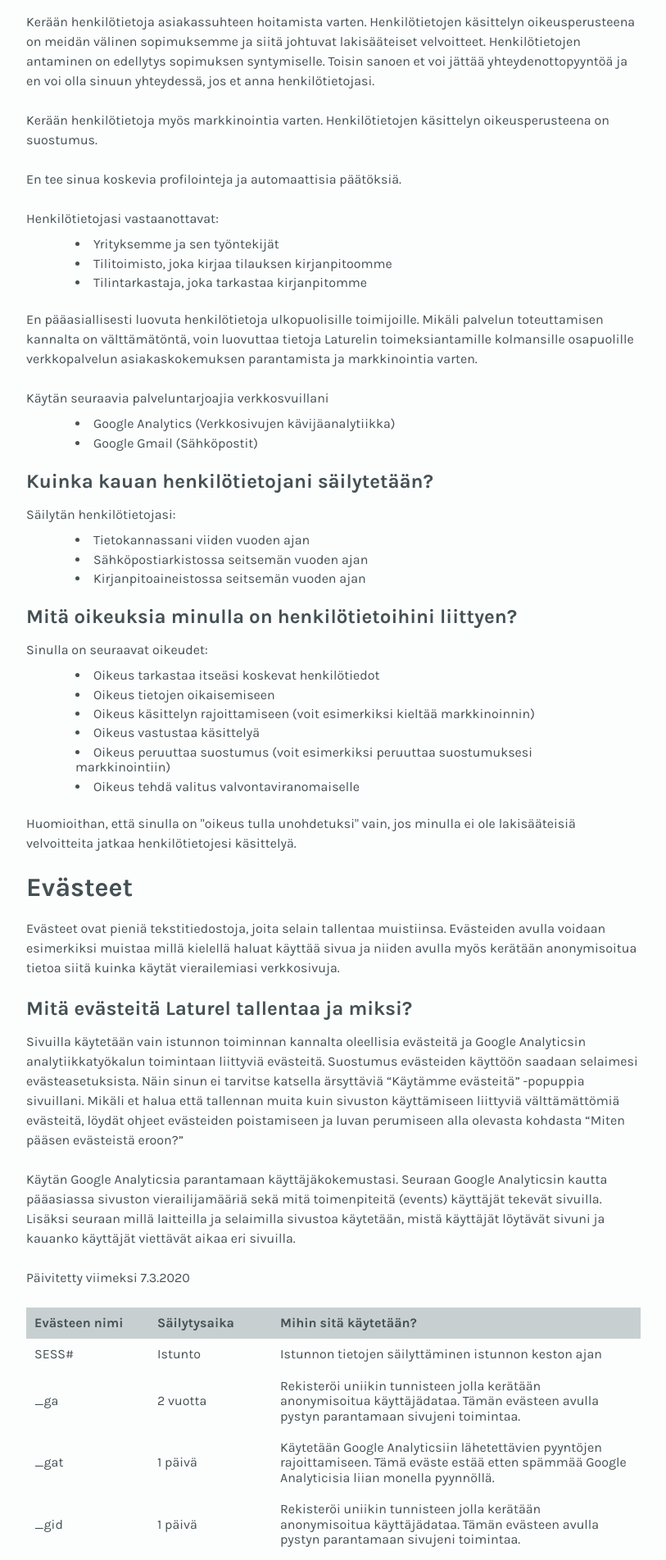
After one commit to Zigelzi/laturel-web, a Flask app: page /tietosuoja in a window 1280 px wide. The commit adds this page. Shown: the part 1417-3320 px from the top of the page at 82% size, without its empty margins (233-1046 px from the left). Run offline with Flask 2, Linux system fonts and the light colour scheme; parts of the project's set-up code (start-up, migrations or seed data) failed here and were passed over; some libraries are stand-ins or nearby versions.

Commit message:
Add privacy policy page and it's styling

```diff
--- a/laturel/routes.py
+++ b/laturel/routes.py
@@ -123,6 +123,11 @@ def data():
 def web_contact_card():
     return render_template('main/example_contactcard.html')
 
+@app.route('/tietosuoja', subdomain='www')
+@app.route('/tietosuoja')
+def privacy_policy():
+    return render_template('main/privacy_policy.html')
+
 @app.route('/', subdomain='vantasia')
 def vantasia_index():
     form = ContactForm()
--- a/laturel/static/css/style.css
+++ b/laturel/static/css/style.css
@@ -32,6 +32,34 @@ a {
 }
 a:hover::after {
   transform: scaleY(0);
+}
+
+table {
+  table-layout: fixed;
+  border-collapse: collapse;
+}
+table th {
+  background-color: #C7CFD1;
+  text-align: left;
+}
+table th, table td {
+  padding: 10px;
+}
+table thead th:nth-child(1) {
+  width: 20%;
+}
+table thead th:nth-child(2) {
+  width: 20%;
+}
+table thead th:nth-child(3) {
+  width: 60%;
+}
+table tbody tr:hover {
+  background-color: #E3E7E8;
+}
+
+ul li, ol li {
+  margin-bottom: 5px;
 }
 
 a:visited {
@@ -443,9 +471,13 @@ template {
   margin: 0 auto 0.6em auto;
   max-width: 750px;
 }
-.container p {
-  margin: 0.5em auto 2em;
+.container p, .container ul, .container table {
+  margin: 0rem auto 1.5rem;
   max-width: 750px;
+}
+.container ul {
+  list-style-position: inside;
+  padding: 0 60px;
 }
 .container .btn-left {
   max-width: 750px;
@@ -453,6 +485,12 @@ template {
 }
 .container .btn {
   margin-top: auto;
+}
+.container .bottom-margin-5 {
+  margin: 0 auto 5px auto;
+}
+.container .bottom-margin-10 {
+  margin: 0 auto 10px auto;
 }
 
 .flex-centered {
--- a/laturel/static/scss/base/_base.scss
+++ b/laturel/static/scss/base/_base.scss
@@ -38,6 +38,40 @@ a {
     }
 }
 
+table {
+    table-layout: fixed;
+    border-collapse: collapse;
+    th {
+        background-color: $gray-200;
+        text-align: left;
+    }
+    th, td {
+        padding: 10px;
+    }
+    thead {
+        th:nth-child(1){
+            width: 20%;
+        }
+        th:nth-child(2){
+            width: 20%;
+        }
+        th:nth-child(3){
+            width: 60%;
+        }
+    }
+    tbody {
+        tr:hover {
+            background-color: $gray-100;
+        }
+    }
+}
+
+ul, ol {
+    li {
+        margin-bottom: 5px;
+    }
+}
+
 a:visited {
     color: $gray-700;
 }
--- a/laturel/static/scss/base/_layout.scss
+++ b/laturel/static/scss/base/_layout.scss
@@ -63,9 +63,14 @@
         max-width: 750px;
     }
 
-    p {
-        margin: .5em auto 2em;
+    p, ul, table  {
+        margin: 0rem auto 1.5rem;
         max-width: 750px;
+    }
+
+    ul {
+        list-style-position: inside;
+        padding: 0 60px;
     }
 
     .btn-left {
@@ -74,6 +79,14 @@
     }
     .btn {
         margin-top: auto;
+    }
+
+    .bottom-margin-5 {
+        margin: 0 auto 5px auto;
+    }
+
+    .bottom-margin-10 {
+       margin: 0 auto 10px auto;
     }
 }
 
--- /dev/null
+++ b/laturel/templates/main/privacy_policy.html
@@ -0,0 +1,168 @@
+{% extends "main/layout.html" %}
+
+{% block title %}Tietosuoja{% endblock %}
+
+{% block content%}
+<div class="container">
+    <div class="column">
+        <div id="data-and-privacy">
+            <h1>Tietosuoja ja yksityisyys</h1>
+            <p>Tältä sivulta saat tietoa siitä, miten Laturel Tmi:ssa noudatetaan tietosuoja-asioita EU:n jäsenmaissa EU:n tietosuoja-asetuksen (GDPR) mukaisesti. Mikäli sinulla on kysyttävää tietosuojaan liittyvistä asioista (tai oikeastaan mistään muustakaan!), niin ole yhteydessä minuun sähköpostilla osoitteeseen <a href="mailto:miika.a.savela@gmail.com">miika.a.savela@gmail.com</a>.</p>
+            <p>Jotta voin palvella sinua parhaani mukaan, se edellyttää joitain sinua koskevien tietojen keräystä ja käsittelyä. Arvostan yksityisyyttäsi ja olen sitoutunut suojaamaan sitä. Mikäli haluat vain selailla ja lukea sivua, se onnistuu täysin anonyymisti ilman että henkilöllisyytesi paljastuu.</p>
+            <p>Tämä tietosuojaseloste sisältää tietoa siitä, mitä henkilötietoa kerään, millä periaatteella sitä käsittelen ja mitä oikeuksia ja vaikuttamismahdollisuuksia sinulla on tietojasi koskien.</p>
+        </div>
+        <div id="register-and-contact-information">
+            <h2>Rekisterinpitäjä ja yhteystiedot</h2>
+            <p class="bottom-margin-5">Käsiteltävien henkilötietojen rekisterinpitäjänä toimii</p>
+            <p class="bottom-margin-5">Laturel Tmi</p>
+            <p class="bottom-margin-5">Hakulintie 43 A7</p>
+            <p class="bottom-margin-5">08500 Lohja</p>
+            <p class=""><a href="mailto:info.laturel@gmail.com">info.laturel@gmail.com</a></p>
+        </div>
+        <div id="why-purpose">
+            <h2>Mihin tarkoitukseen henkilötietojani kerätään?</h2>
+            <p class="bottom-margin-10">Kerään, säilytän ja käsittelen sinua koskevia henkilötietoja vain ennalta määriteltyihin tarkoituksiin. Pääasialliset käyttötarkoitukset ovat:</p>
+            <ul>
+                <li>Hyvän asiakaskokemuksen tarjoaminen</li>
+                <li>Sopimusvelvotteiden toteuttaminen</li>
+                <li>Asiakasviestintä ja yhteydenottopyyntöihin vastaaminen</li>
+                <li>Liiketoimintani ja palveluiden kehittäminen</li>
+                <li>Laskutus</li>
+                <li>Paremman asiakaspalvelun tarjoaminen</li>
+            </ul>
+        </div>
+        <div id="what-and-where">
+            <h2>Mitä henkilötietoja minusta kerätään ja mistä lähteistä?</h2>
+            <p class="bottom-margin-10">Kerään sinua koskevia henkilötietoja pääasiassa sinulta itseltäsi yhteydenottojen yhteydessä tai myöhemmin palvelun tuottamisen ja käytön yhteydessä. Tämän lisäksi saatan kerätä tietoja julkisista lähteistä ja rekistereistä, kuten YTJ tietokannasta. Kerään myös verkkosivujeni kävijätietoa Google Analytics -palvelun avulla, jotta voin analysoida ja kehittää sivustoani jatkuvasti sinua paremmin palvelevaksi Tyypillisesti saatan saada suoraan sinulta seuraavia tietoja esimerkiksi yhteydenottosi yhteydessä:</p>
+            <ul>
+                <li>Etu- ja sukunimi</li>
+                <li>Yhteystiedot (sähköpostiosoite ja puhelinnumero)</li>
+                <li>Yrityksen nimi</li>
+            </ul>
+            <p class="bottom-margin-10">Sivuilla vieraillessasi voin saada sinulta automaattisesti seuraavia tietoja:</p>
+            <ul>
+                <li>Google Analytics -kävijätietopalvelun avulla kerätty anonyymi analytiikkatieto</li>
+            </ul>
+            <p class="bottom-margin-10">Julkisista lähteistä kerättävät tiedot:</p>
+            <ul>
+                <li>YTJ-yrityshausta kerätyt yrityksen tiedot, kuten yrityksen osoite</li>
+                <li>TIEKE:n verkkolaskuosoitteistosta kerätyt yrityksen verkkolaskutustiedot</li>
+            </ul>
+            <p>Pääasiallinen lähde tiedoille on käyttäjä itse, eli siis sinä. Halutessasi sinulla on oikeus kieltää joidenkin tietojen käyttö ja vaatia sitä minulta.</p>
+        </div>
+        <div id="why-and-what-right">
+            <h2>Miksi ja millä perusteella henkilötietojani kerätään ja mihin niitä tarvitaan?</h2>
+            <p>Kerään henkilötietoja asiakassuhteen hoitamista varten. Henkilötietojen käsittelyn oikeusperusteena on meidän välinen sopimuksemme ja siitä johtuvat lakisääteiset velvoitteet. Henkilötietojen antaminen on edellytys sopimuksen syntymiselle. Toisin sanoen et voi jättää yhteydenottopyyntöä ja en voi olla sinuun yhteydessä, jos et anna henkilötietojasi.</p>
+            <p>Kerään henkilötietoja myös markkinointia varten. Henkilötietojen käsittelyn oikeusperusteena on suostumus.</p>
+            <p>En tee sinua koskevia profilointeja ja automaattisia päätöksiä.</p>
+        </div>
+        <div id="who">
+            <p class="bottom-margin-10">Henkilötietojasi vastaanottavat:</p>
+            <ul>
+                <li>Yrityksemme ja sen työntekijät</li>
+                <li>Tilitoimisto, joka kirjaa tilauksen kirjanpitoomme</li>
+                <li>Tilintarkastaja, joka tarkastaa kirjanpitomme</li>
+            </ul>
+            <p>En pääasiallisesti luovuta henkilötietoja ulkopuolisille toimijoille. Mikäli palvelun toteuttamisen kannalta on välttämätöntä, voin luovuttaa tietoja Laturelin toimeksiantamille kolmansille osapuolille verkkopalvelun asiakaskokemuksen parantamista ja markkinointia varten.</p>
+            <p class="bottom-margin-10">Käytän seuraavia palveluntarjoajia verkkosvuillani</p>
+            <ul>
+                <li>Google Analytics (Verkkosivujen kävijäanalytiikka)</li>
+                <li>Google Gmail (Sähköpostit)</li>
+            </ul>
+        </div>
+        <div id="how-long">
+            <h2>Kuinka kauan henkilötietojani säilytetään?</h2>
+            <p class="bottom-margin-10">Säilytän henkilötietojasi:</p>
+            <ul>
+                <li>Tietokannassani viiden vuoden ajan</li>
+                <li>Sähköpostiarkistossa seitsemän vuoden ajan</li>
+                <li>Kirjanpitoaineistossa seitsemän vuoden ajan</li>
+            </ul>
+        </div>
+        <div id="what-rights">
+            <h2>Mitä oikeuksia minulla on henkilötietoihini liittyen?</h2>
+            <p class="bottom-margin-10">Sinulla on seuraavat oikeudet:</p>
+            <ul>
+                <li>Oikeus tarkastaa itseäsi koskevat henkilötiedot</li>
+                <li>Oikeus tietojen oikaisemiseen</li>
+                <li>Oikeus käsittelyn rajoittamiseen (voit esimerkiksi kieltää markkinoinnin)</li>
+                <li>Oikeus vastustaa käsittelyä</li>
+                <li>Oikeus peruuttaa suostumus (voit esimerkiksi peruuttaa suostumuksesi markkinointiin)</li>
+                <li>Oikeus tehdä valitus valvontaviranomaiselle</li>
+            </ul>
+            <p>Huomioithan, että sinulla on "oikeus tulla unohdetuksi" vain, jos minulla ei ole lakisääteisiä velvoitteita jatkaa henkilötietojesi käsittelyä.</p>
+        </div>
+        <div id="cookies">
+            <div id="cookie-general">
+                <h1>Evästeet</h1>
+                <p>Evästeet ovat pieniä tekstitiedostoja, joita selain tallentaa muistiinsa. Evästeiden avulla voidaan esimerkiksi muistaa millä kielellä haluat käyttää sivua ja niiden avulla myös kerätään anonymisoitua tietoa siitä kuinka käytät vierailemiasi verkkosivuja.</p>
+            </div>
+            <div id="what-cookies">
+                <h2>Mitä evästeitä Laturel tallentaa ja miksi?</h2>
+                <p>Sivuilla käytetään vain istunnon toiminnan kannalta oleellisia evästeitä ja Google Analyticsin analytiikkatyökalun toimintaan liittyviä evästeitä. Suostumus evästeiden käyttöön saadaan selaimesi evästeasetuksista. Näin sinun ei tarvitse katsella ärsyttäviä “Käytämme evästeitä” -popuppia sivuillani. Mikäli et halua että tallennan muita kuin sivuston käyttämiseen liittyviä välttämättömiä evästeitä, löydät ohjeet evästeiden poistamiseen ja luvan perumiseen alla olevasta kohdasta “Miten pääsen evästeistä eroon?”</p>
+                <p>Käytän Google Analyticsia parantamaan käyttäjäkokemustasi. Seuraan Google Analyticsin kautta pääasiassa sivuston vierailijamääriä sekä mitä toimenpiteitä (events) käyttäjät tekevät sivuilla. Lisäksi seuraan millä laitteilla ja selaimilla sivustoa käytetään, mistä käyttäjät löytävät sivuni ja kauanko käyttäjät viettävät aikaa eri sivuilla.</p>
+                <div id="cookie-table">
+                    <p>Päivitetty viimeksi 7.3.2020</p>
+                    <table>
+                        <thead>
+                            <tr>
+                                <th>Evästeen nimi</th>
+                                <th>Säilytysaika</th>
+                                <th>Mihin sitä käytetään?</th>
+                            </tr>
+                        </thead>
+                        <tbody>
+                            <tr>
+                                <td>SESS#</td>
+                                <td>Istunto</td>
+                                <td>Istunnon tietojen säilyttäminen istunnon keston ajan</td>
+                            </tr>
+                            <tr>
+                                <td>_ga</td>
+                                <td>2 vuotta</td>
+                                <td>Rekisteröi uniikin tunnisteen jolla kerätään anonymisoitua käyttäjädataa.
+
+                                    Tämän evästeen avulla pystyn parantamaan sivujeni toimintaa.</td>
+                            </tr>
+                            <tr>
+                                <td>_gat</td>
+                                <td>1 päivä</td>
+                                <td>Käytetään Google Analyticsiin lähetettävien pyyntöjen rajoittamiseen.
+
+                                    Tämä eväste estää etten spämmää Google Analyticisia liian monella pyynnöllä.
+                                    </td>
+                            </tr>
+                            <tr>
+                                <td>_gid</td>
+                                <td>1 päivä</td>
+                                <td>Rekisteröi uniikin tunnisteen jolla kerätään anonymisoitua käyttäjädataa.
+
+                                    Tämän evästeen avulla pystyn parantamaan sivujeni toimintaa.</td>
+                            </tr>
+                            <tr>
+                                <td>collect</td>
+                                <td>Istunto</td>
+                                <td>Käytetään lähettämään dataa Google Analyticsille käyttäjän laitteesta ja käytöksestä.
+
+                                Mahdollistaa käyttäjien tunnistamisen eri laitteiden ja markkinointikanavien välillä.</td>
+                            </tr>
+                        </tbody>
+                    </table>
+                </div>
+                <div id="how-to-get-rid-off">
+                    <h2>Miten pääsen evästeistä eroon?</h2>
+                    <p>Pystyt halutessasi estämään sivujeni tai jonkin muun sivuston evästeiden käytön selaimesi asetuksista. Mikäli estät evästeiden käytön sivut eivät välttämättä toimi oletetulla tavalla ja käyttökokemuksesi saattaa laskea.</p>
+                    <p class="bottom-margin-10">Ohjeet evästeiden estämiseen eri selaimilla:</p>
+                    <ul>
+                        <li><a href="https://support.google.com/chrome/answer/95647?co=GENIE.Platform%3DDesktop&hl=fi">Google Chrome</a></li>
+                        <li><a href="https://support.mozilla.org/fi/kb/poista-verkkosivujen-tietokoneellesi-tallentamia">Mozilla Firefox</a></li>
+                        <li><a href="https://support.apple.com/fi-fi/HT201265">Apple Safari</a></li>
+                        <li><a href="https://support.microsoft.com/en-us/help/4468242/microsoft-edge-browsing-data-and-privacy">Microsoft Edge</a></li>
+                    </ul>
+                </div>
+            </div>
+        </div>
+    </div>
+
+</div>
+{% endblock %}
```
Also changed, not shown: 1 other file.
